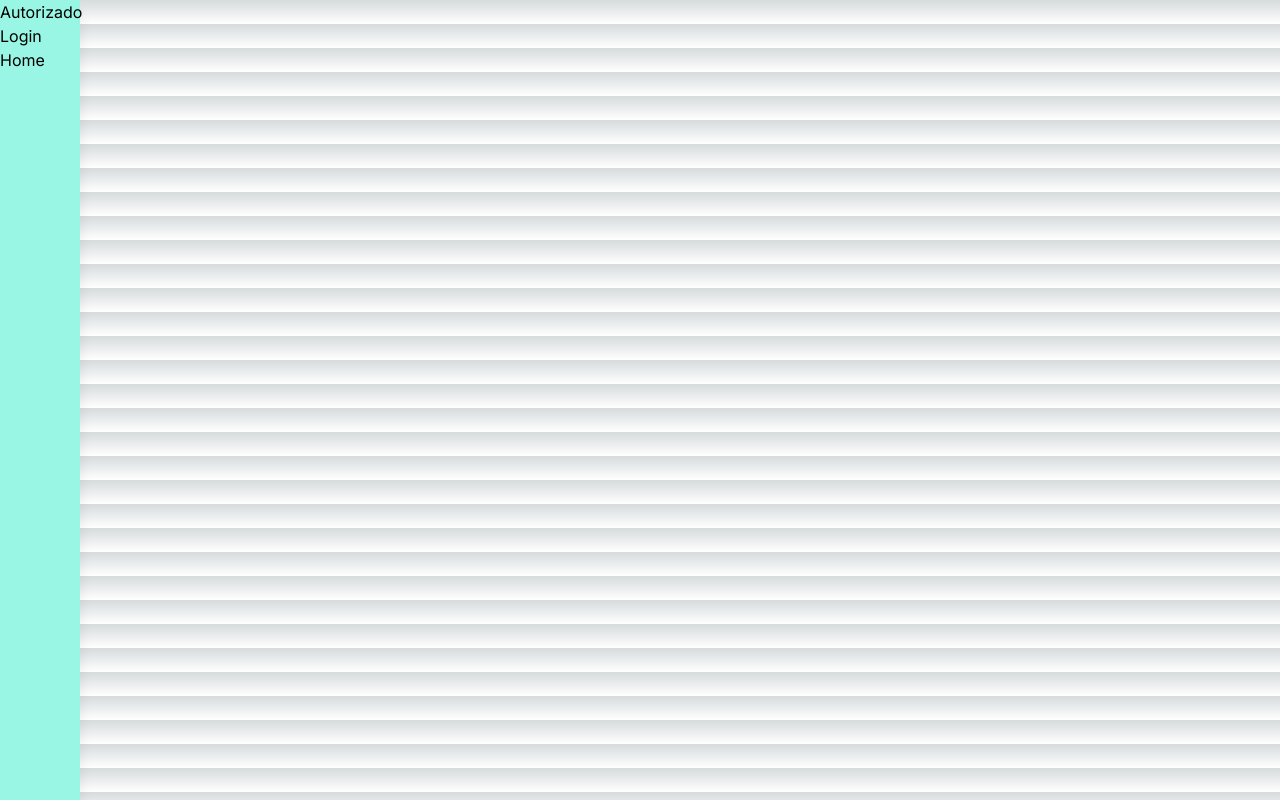
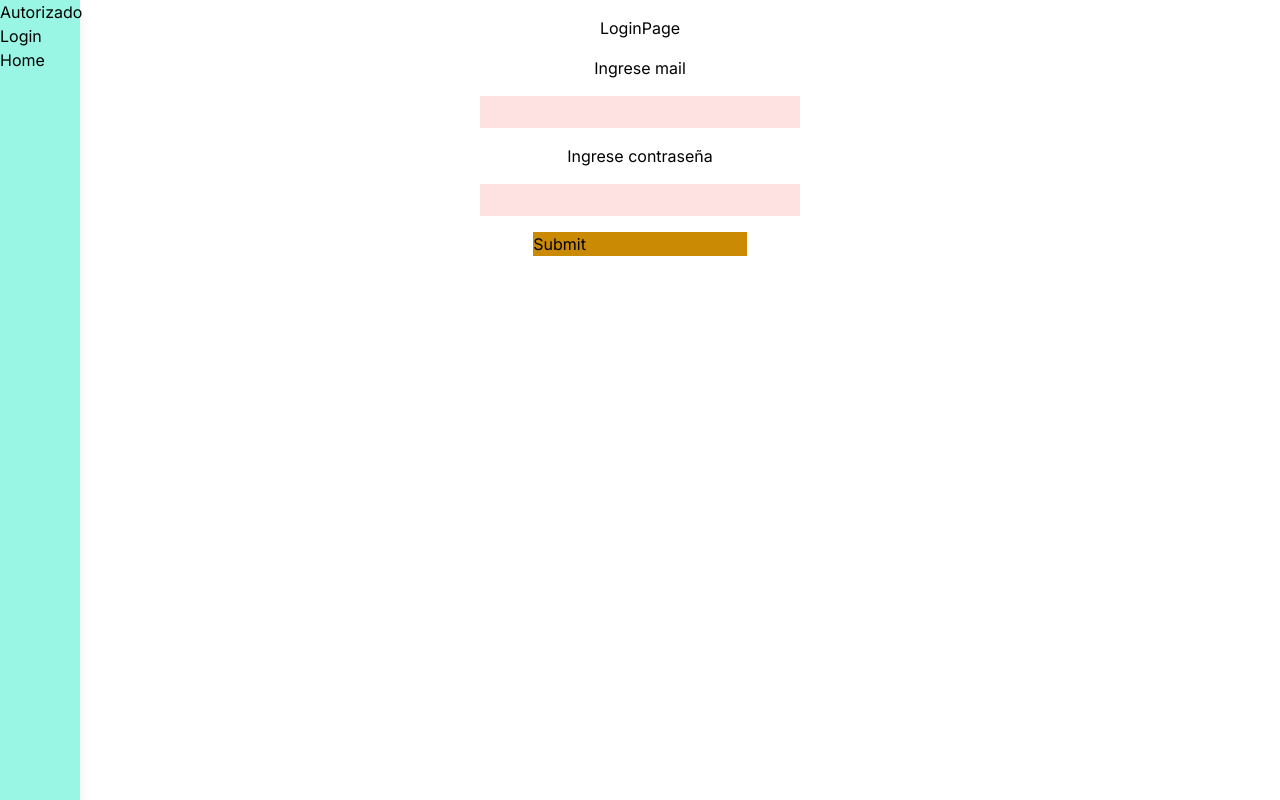
Before and after one commit to proydeia/deia, a Next.js app: page /login in a window 1280 px wide. Built offline with nearby package versions, Linux system fonts and the light colour scheme.

Commit message:
login basico, falta funcion para tomar los datos

```diff
--- a/app/authorized/page.tsx
+++ b/app/authorized/page.tsx
@@ -1,7 +1,11 @@
 export default function AuthorizedPage() {
     return(
         <>
+        <main>
+            <div>
             <h1>Authorized page</h1>
+            </div>
+        </main>
         </>
     );
 }
--- a/app/globals.css
+++ b/app/globals.css
@@ -1,33 +1,3 @@
 @tailwind base;
 @tailwind components;
 @tailwind utilities;
-
-:root {
-  --foreground-rgb: 0, 0, 0;
-  --background-start-rgb: 214, 219, 220;
-  --background-end-rgb: 255, 255, 255;
-}
-
-@media (prefers-color-scheme: dark) {
-  :root {
-    --foreground-rgb: 255, 255, 255;
-    --background-start-rgb: 0, 0, 0;
-    --background-end-rgb: 0, 0, 0;
-  }
-}
-
-body {
-  color: rgb(var(--foreground-rgb));
-  background: linear-gradient(
-      to bottom,
-      transparent,
-      rgb(var(--background-end-rgb))
-    )
-    rgb(var(--background-start-rgb));
-}
-
-@layer utilities {
-  .text-balance {
-    text-wrap: balance;
-  }
-}
--- a/app/login/page.tsx
+++ b/app/login/page.tsx
@@ -1,9 +1,25 @@
 import Navbar from "../navBar";
+import { useState } from 'react'
 export default function LoginPage() {
-    return(
+
+//falta la funcion para tomar los datos ingresados, investigar useServer/useClient
+    return (
         <>
-            <Navbar/>
-            <h1>LoginPage</h1>
+            <Navbar />
+            <main className="flex justify-center items-center h-full flex-col ">
+
+                <h1 className="p-4 ">LoginPage</h1>
+                <form className="flex flex-col items-center gap-4 w-1/2">
+                    <label>Ingrese mail</label>
+                    <input type="text" className="w-1/2 h-8 bg-red-100 border-none"></input>
+
+                    <label>Ingrese contraseña</label>
+                    <input type="text" className="w-1/2 h-8 bg-red-100 border-none"></input>
+                    <submit type="submit" className="w-1/3 bg-yellow-600">Submit</submit>
+
+                </form>
+
+            </main>
         </>
     );
 }
--- a/app/navBar.tsx
+++ b/app/navBar.tsx
@@ -1,5 +1,5 @@
 import Link from "next/link";
-export default function Navbar(){
+const Navbar = () => {
     return(
         <div className="fixed top-0 left-0 h-screen w-20 m-0 flex flex-col bg-teal-200 shadow-lg">
             <Link href="/authorized">Autorizado</Link>
@@ -9,3 +9,4 @@ export default function Navbar(){
         </div>
     );
 }
+export default Navbar
--- a/app/page.tsx
+++ b/app/page.tsx
@@ -4,10 +4,10 @@ import Navbar from "./navBar";
 
 export default function Home() {
   return (
-    <div>
+    <main>
       <Navbar/>
       <div>hola esta es la pagina de deia, estamos en proceso asi que la pagina esta fea</div>
-    </div>
+    </main>
 
   );
 }
```
